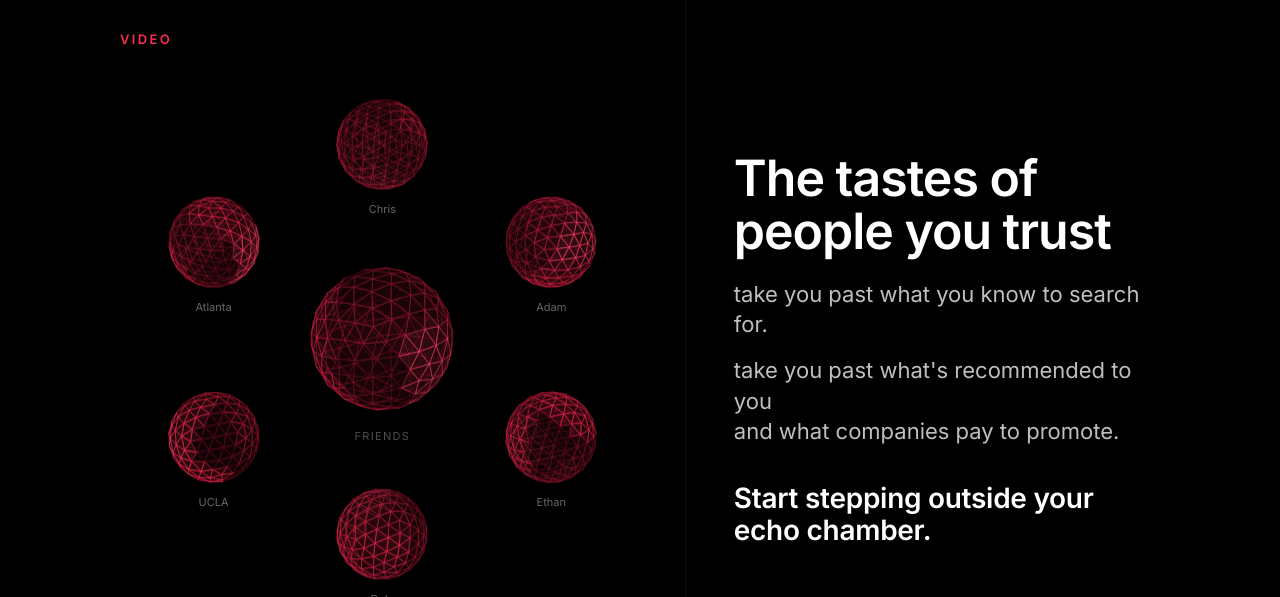
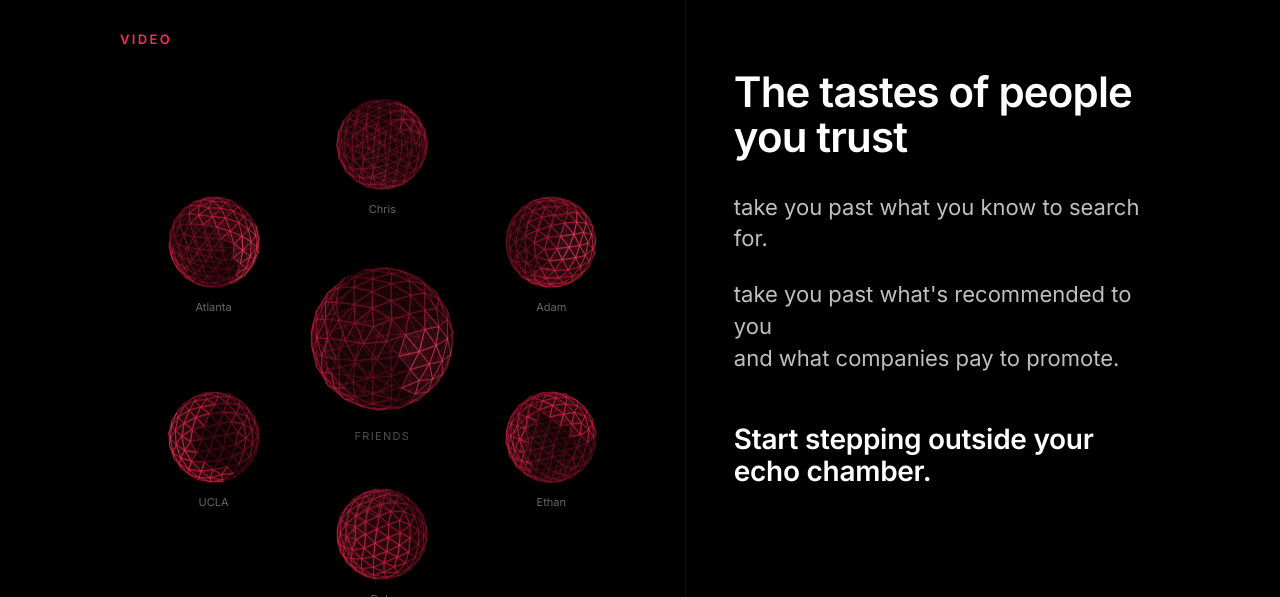
Before and after one commit to sn-ux/blueprint, a Next.js app: page / in a window 1280 px wide. Shown: the part 1582-2179 px from the top of the page. Built offline with nearby package versions, Linux system fonts and the light colour scheme; no server answers; the database is empty.

Commit message:
fix page 3 headline wrapping and vertical spacing

```diff
--- a/app/page.tsx
+++ b/app/page.tsx
@@ -1976,32 +1976,34 @@ export default function LandingPage() {
         </div>
 
         {/* ── RIGHT: copy ─────────────────────────────────────────────────────── */}
-        <div className="flex flex-col justify-center py-12 px-12 overflow-hidden"
-          style={{ width: "46%", borderLeft: "1px solid rgba(255,255,255,0.05)", alignSelf: "stretch" }}>
-
-          <div style={{ maxWidth: 540 }}>
-
-            {/* Headline — dominant, full white */}
-            <h2 className="text-[44px] md:text-[50px] font-semibold leading-[1.07] text-white" style={{ letterSpacing: "-0.02em" }}>
+        {/* justify-start + pt-[10vh] anchors text to top of section (like Page 2) */}
+        <div className="flex flex-col justify-start px-12 overflow-hidden"
+          style={{ width: "46%", paddingTop: "10vh", paddingBottom: "8vh", borderLeft: "1px solid rgba(255,255,255,0.05)", alignSelf: "stretch" }}>
+
+          {/* maxWidth 620 — wider than before so headline fits on one line */}
+          <div style={{ maxWidth: 620 }}>
+
+            {/* Headline — 40/42px keeps it on one line within the available column width */}
+            <h2 className="text-[38px] md:text-[42px] font-semibold leading-[1.07] text-white" style={{ letterSpacing: "-0.02em" }}>
               The tastes of people you trust
             </h2>
 
-            {/* Body line 1 — first continuation, slightly softened */}
-            <p className="text-[20px] md:text-[22px] font-normal leading-snug"
-              style={{ color: "rgba(255,255,255,0.75)", marginTop: 20 }}>
+            {/* Body line 1 */}
+            <p className="text-[20px] md:text-[22px] font-normal leading-[1.45]"
+              style={{ color: "rgba(255,255,255,0.75)", marginTop: 32 }}>
               take you past what you know to search for.
             </p>
 
-            {/* Body line 2 — inverse of Page 2 SEARCH/FEED logic, same size as line 1 */}
-            <p className="text-[20px] md:text-[22px] font-normal leading-snug"
-              style={{ color: "rgba(255,255,255,0.75)", marginTop: 16 }}>
+            {/* Body line 2 — mirrors Page 2 SEARCH/FEED structure */}
+            <p className="text-[20px] md:text-[22px] font-normal leading-[1.45]"
+              style={{ color: "rgba(255,255,255,0.75)", marginTop: 24 }}>
               take you past what&apos;s recommended to you<br />
               and what companies pay to promote.
             </p>
 
-            {/* Final line — payoff, between body and headline in size */}
+            {/* Final line — payoff: larger than body, slightly below headline */}
             <p className="text-[26px] md:text-[28px] font-semibold leading-[1.15] text-white"
-              style={{ letterSpacing: "-0.01em", marginTop: 36 }}>
+              style={{ letterSpacing: "-0.01em", marginTop: 48 }}>
               Start stepping outside your echo chamber.
             </p>
 
```
